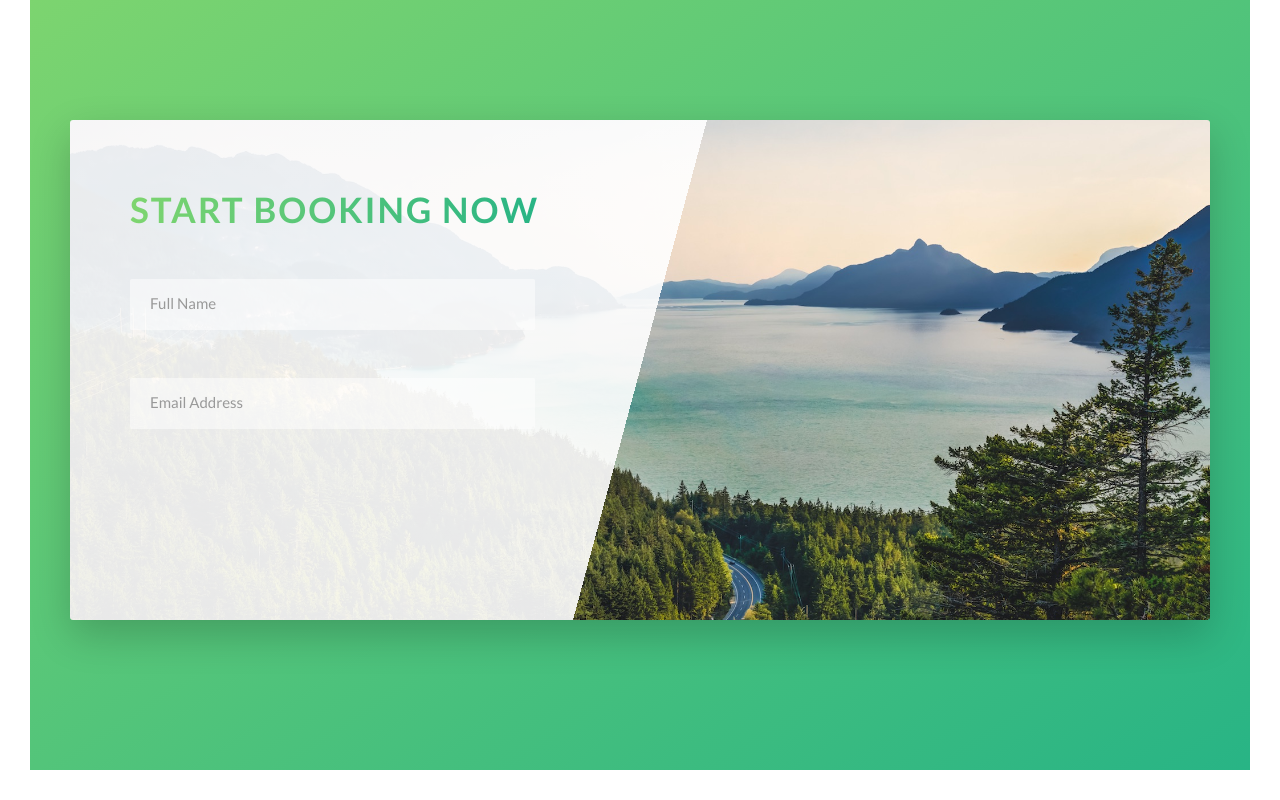
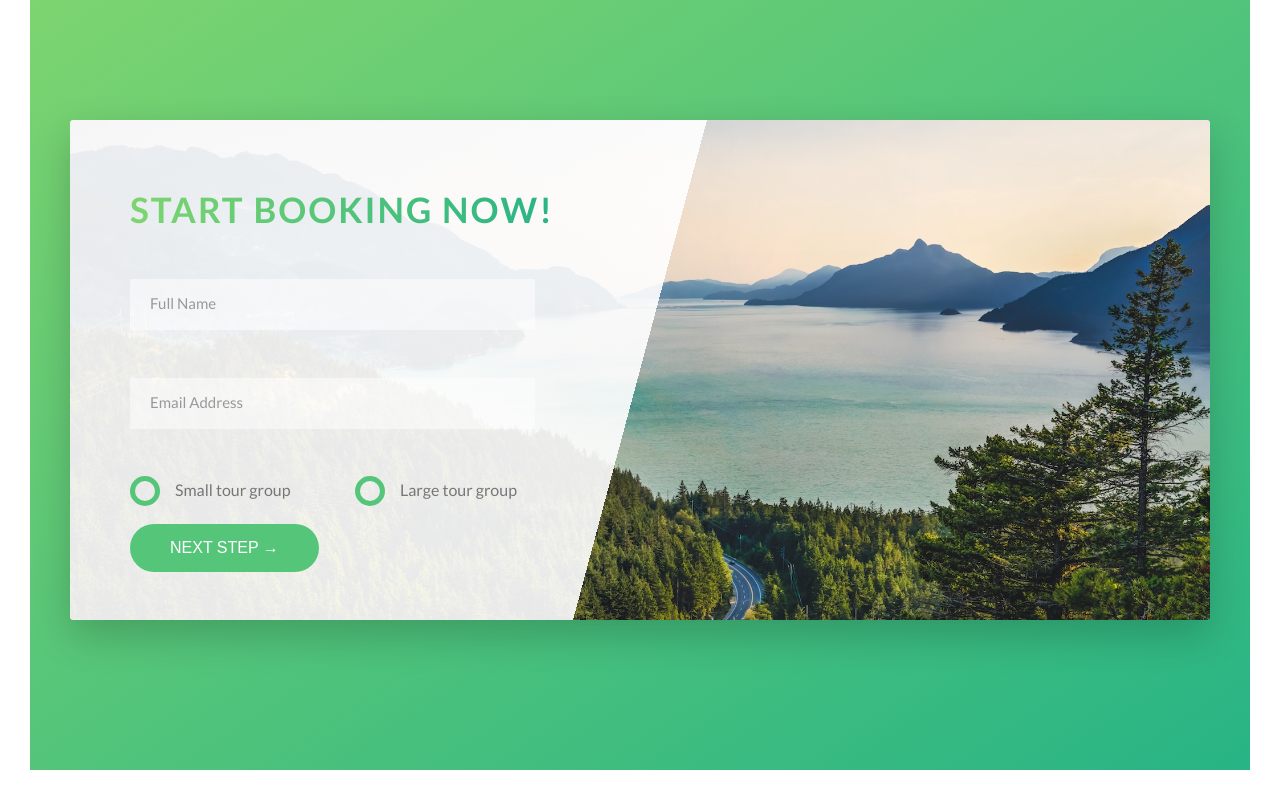
Before and after one commit to VuDucPhuS/natours, a website: page index.html in a window 1280 px wide. Shown: the part 4805-5605 px from the top of the page. Drawn offline with Linux system fonts and the light colour scheme.

Commit message:
Finish Book Section

```diff
--- a/index.html
+++ b/index.html
@@ -272,7 +272,7 @@
                             <form action="#" class="from">
                                 <div class="u-margin-bottom-medium">
                                     <h2 class="heading-secondary">
-                                        Start booking now
+                                        Start booking now!
                                     </h2>
                                 </div>
                                 <div class="form__group">
@@ -283,6 +283,27 @@
                                 <div class="form__group">
                                     <input type="email" class="form__input" placeholder="Email Address" id="email" required>
                                     <label for="email" class="form__label">Email Address</label>
+                                </div>
+                                <div class="form_group">
+                                    <div class="form__radio-group">
+                                        <input type="radio" class="form__radio-input" id="small" name="size">
+                                        <label for="small" class="form__radio-label">
+                                            <span class="form__radio-button"></span>
+                                            Small tour group</label>
+                                    </div>
+                                </div>
+                                <div class="form_group">
+                                    <div class="form__radio-group">
+                                        <input type="radio" class="form__radio-input" id="large" name="size">
+                                        <label for="large" class="form__radio-label">
+                                            <span class="form__radio-button"></span>
+                                            Large tour group</label>
+                                    </div>
+                                </div>
+                                <div class="form__group">
+                                    <button class="btn btn--green">
+                                        Next step &rarr;
+                                    </button>
                                 </div>
                             </form>
                         </div>
--- a/sass/base/_utilities.scss
+++ b/sass/base/_utilities.scss
@@ -1,23 +1,23 @@
 .u-center-text {
-    text-align: center;
+    text-align: center !important;
 }
 
 .u-margin-bottom-small {
-    margin-bottom: 1.5rem;;
+    margin-bottom: 1.5rem !important;
 }
 
 .u-margin-bottom-medium {
-    margin-bottom: 4rem;
+    margin-bottom: 4rem !important;
 }
 
 .u-margin-bottom-big {
-    margin-bottom: 8rem;
+    margin-bottom: 8rem !important;
 }
 
 .u-margin-top-big {
-    margin-top: 8rem;
+    margin-top: 8rem !important;
 }
 
 .u-margin-top-huge {
-    margin-top: 10rem;
+    margin-top: 10rem !important;
 }
--- a/sass/components/_buttons.scss
+++ b/sass/components/_buttons.scss
@@ -1,4 +1,5 @@
 .btn {
+    &,
     &:link,
     &:visited {
         text-transform: uppercase;
@@ -9,6 +10,10 @@
         transition: all .2s;
         position: relative; /*The element is positioned relative to its normal position*/
         font-size: $default-font-size;
+
+        //Change for the <button> element
+        border: none;
+        cursor: pointer;
     }
 
     &:hover {
@@ -21,7 +26,9 @@
         }
     }
 
-    &:active {
+    &:active,
+    &:focus {
+        outline: none;
         transform: translateY(-1px);
         box-shadow: 0 .5rem 1rem rgba($color-black, .2);
     }
--- a/sass/components/_form.scss
+++ b/sass/components/_form.scss
@@ -14,6 +14,7 @@
         border-bottom: 3px solid transparent;
         width: 90%;
         display: block;
+        transition: all .2s;
 
         &:focus {
             outline: none; //Lose border while input
@@ -46,8 +47,53 @@
         transform: translateY(-4rem);
     }
 
-    &__text {
+    &__radio-group {
+        width: 50%;
+        display: block;
+        float: left;
+        padding-bottom: 2rem;
+    }
 
+    &__radio-input {
+        display: none;
+    }
+
+    &__radio-label {
+        font-size: $default-font-size;
+        cursor: pointer;
+        position: relative;
+        padding-left: 4.5rem;
+    }
+
+    &__radio-button {
+        height: 3rem;
+        width: 3rem;
+        border: 5px solid $color-primary;
+        border-radius: 50%;
+        display: inline-block;
+        position: absolute;
+        left: 0;
+        top: -.4rem;
+
+        &::after {
+            content: "";
+            display: block;
+            height: 1.3rem;
+            width: 1.3rem;
+            border-radius: 50%;
+            position: absolute;
+            top: 50%;
+            left: 50%;
+            transform: translate(-50%, -50%);
+            background-color: $color-primary;
+            opacity: 0;
+            transition: opacity .2s;
+        }
+    }
+
+    //Choose the sibling (__radio-label) to it's child (__radio-button::after)
+    &__radio-input:checked ~ &__radio-label &__radio-button::after {
+        opacity: 1;
     }
 
 
```
Also changed, not shown: css/style.css.
